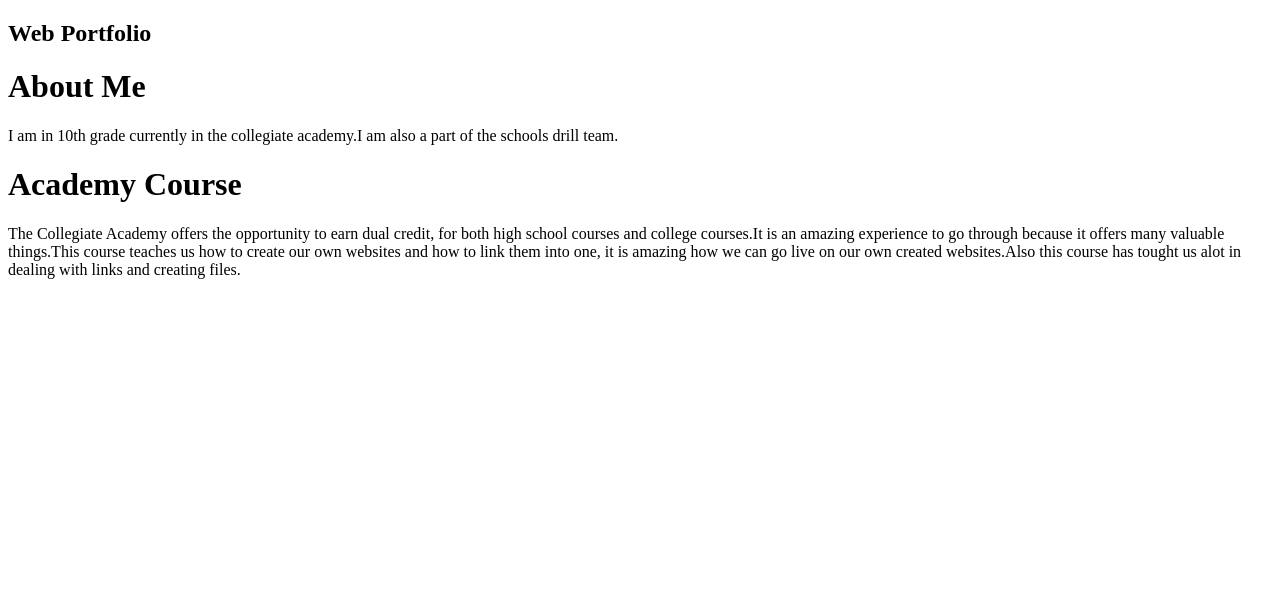
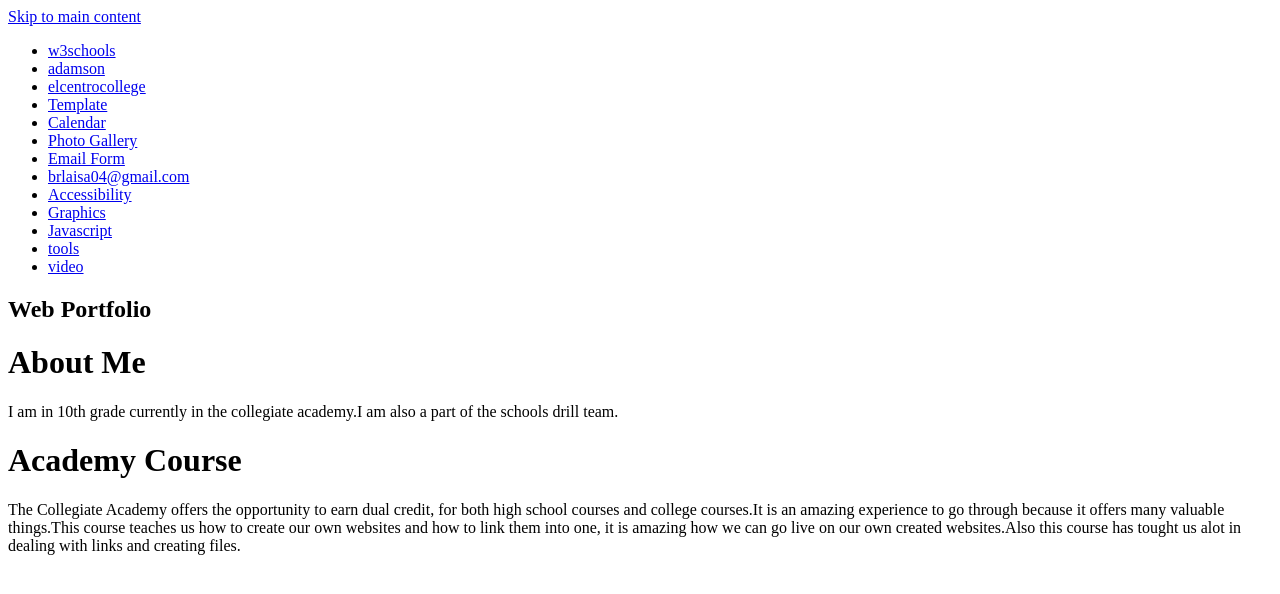
Before and after one commit to Laysardz/Laysa-Lizardo, a plain HTML site: page index.html in a window 1280 px wide. Drawn offline with Linux system fonts and the light colour scheme.

Commit message:
Update index.html

```diff
--- a/index.html
+++ b/index.html
@@ -5,9 +5,30 @@
     <title>Web Portfolio: Laysa Lizardo</title>
   </head>
   <body>
-    <!-- The content of your web page will go here -->
+    <div>
+      <a href="#main">Skip to main content</a>
+    </div>
+    <main id="main">
   </body>
   <header>
+    <nav class="col">
+<!-- Creating Hyperlinks -->
+    <ul>
+      <li><a href="https://www.w3schools.com/html/default.asp">w3schools</a></li>
+      <li><a href="https://www.dallasisd.org/adamson">adamson</a></li>
+      <li><a href="https://www.elcentrocollege.edu/pages/default.aspx">elcentrocollege</a></li>
+    <li><a href="template/index.html">Template</a></li>
+   <li><a href="calendar.html">Calendar</a></li>
+   <li><a href="photogallery/index.html">Photo Gallery</a></li>
+   <li><a href="emailform/index.html">Email Form</a></li>
+   <li><a href="mailto:brlaisa04@gmail.com">brlaisa04@gmail.com</a>
+      <li><a href="accessibility.html">Accessibility</a></li>
+      <li><a href="graphics.html">Graphics</a></li>
+      <li><a href="javascript.html">Javascript</a></li>
+      <li><a href="tools.html">tools</a></li>
+      <li><a href="video.html">video</a></li>
+ </ul>
+  </nav>
   <h2>Web Portfolio</h2
     <article>
     <h1>About Me</h1>
```
